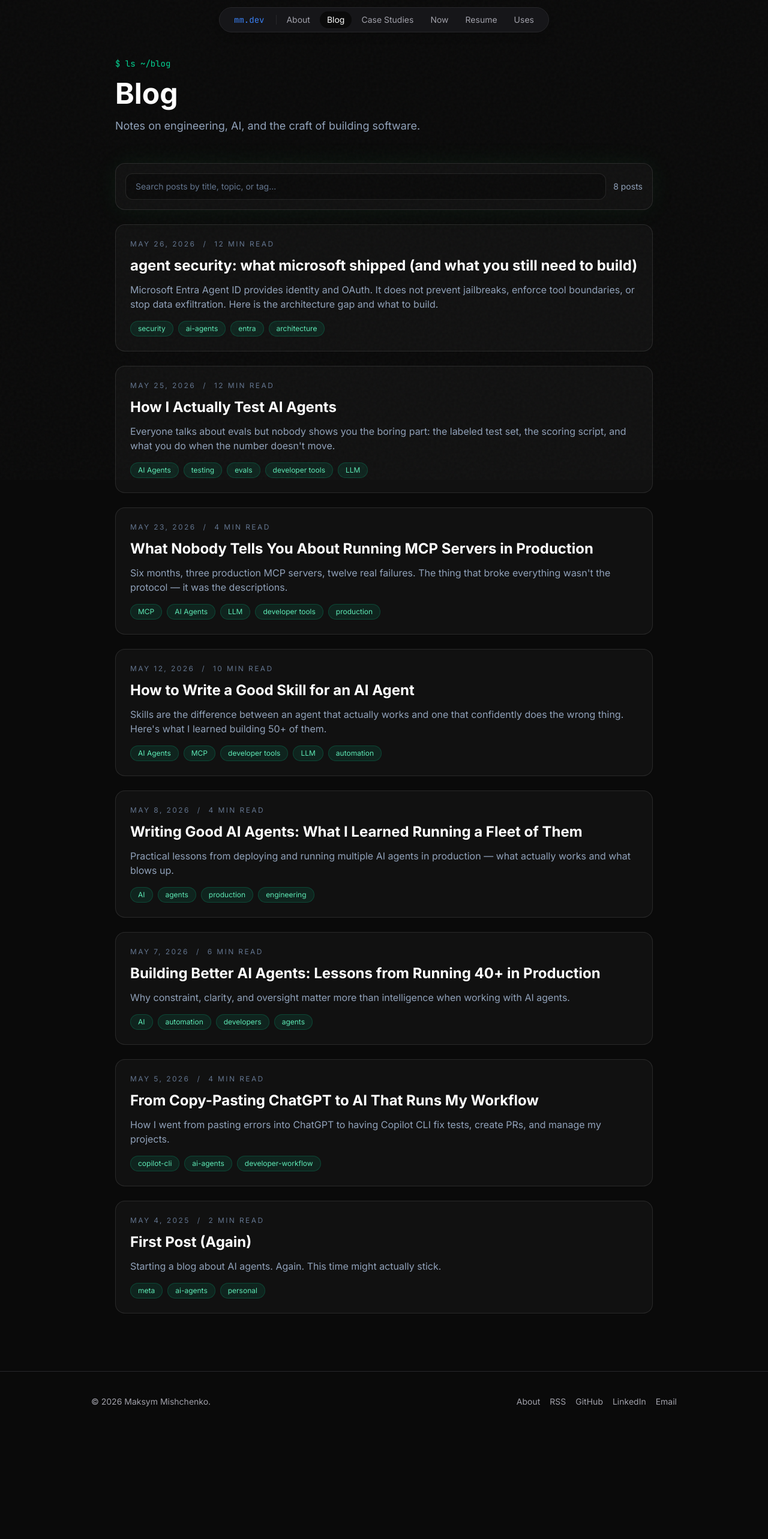
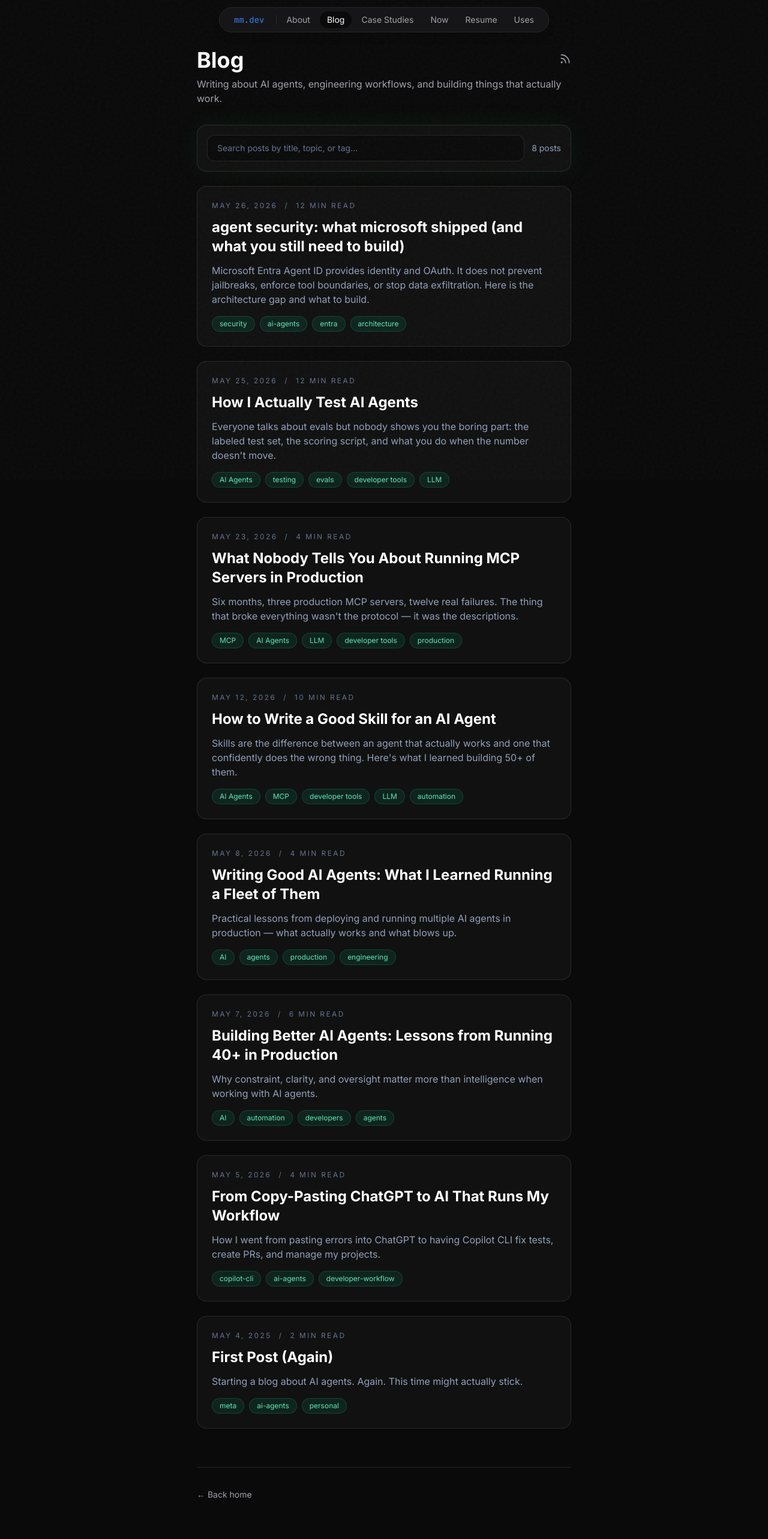
Before and after one commit to maksym-mishchenko/portfolio, a Next.js app: page /blog in a window 1280 px wide. Shown: the top 2566 px of the page at 60% size. Before the commit the page ends 2387 px from the top, so only its background shows below. Built offline with nearby package versions, Linux system fonts and the light colour scheme.

Commit message:
fix(blog): preserve blog page metadata
Restore the existing blog page metadata and header details while keeping search wired in.

Co-authored-by: Copilot <223556219+Copilot@users.noreply.github.com>

```diff
--- a/src/app/blog/page.tsx
+++ b/src/app/blog/page.tsx
@@ -1,26 +1,45 @@
+import type { Metadata } from "next";
+import { Rss } from "lucide-react";
+import Link from "next/link";
 import { BlogSearch } from "@/components/BlogSearch";
 import { getAllPosts } from "@/lib/blog";
 
-export const metadata = {
-  title: "Blog | Maksym Mishchenko",
-  description: "Thoughts on software engineering, AI systems, and building products.",
+export const metadata: Metadata = {
+  title: "Blog — Maksym Mishchenko",
+  description:
+    "Writing about AI agents, engineering workflows, and building things that actually work.",
 };
 
-export default async function BlogPage() {
-  const posts = await getAllPosts();
+export default function BlogPage() {
+  const posts = getAllPosts();
 
   return (
-    <main className="min-h-screen px-4 py-24 sm:px-6 lg:px-8">
-      <div className="mx-auto max-w-4xl">
-        <div className="mb-12">
-          <p className="mb-4 font-mono text-sm text-emerald-400">$ ls ~/blog</p>
-          <h1 className="mb-4 text-4xl font-bold text-white sm:text-5xl">Blog</h1>
-          <p className="text-lg text-slate-400">
-            Notes on engineering, AI, and the craft of building software.
-          </p>
-        </div>
+    <main id="main" className="max-w-2xl mx-auto px-6 py-20">
+      <div className="flex items-start justify-between mb-2">
+        <h1 className="text-4xl font-bold font-heading">Blog</h1>
+        <a
+          href="/blog/feed.xml"
+          target="_blank"
+          rel="noopener noreferrer"
+          aria-label="RSS Feed"
+          className="mt-2 text-muted hover:text-accent transition-colors"
+        >
+          <Rss className="w-5 h-5" />
+        </a>
+      </div>
+      <p className="text-muted mb-8">
+        Writing about AI agents, engineering workflows, and building things that actually work.
+      </p>
 
-        <BlogSearch posts={posts} />
+      <BlogSearch posts={posts} />
+
+      <div className="mt-16 pt-8 border-t border-border">
+        <Link
+          href="/"
+          className="text-sm text-muted hover:text-accent transition-colors"
+        >
+          ← Back home
+        </Link>
       </div>
     </main>
   );
```
